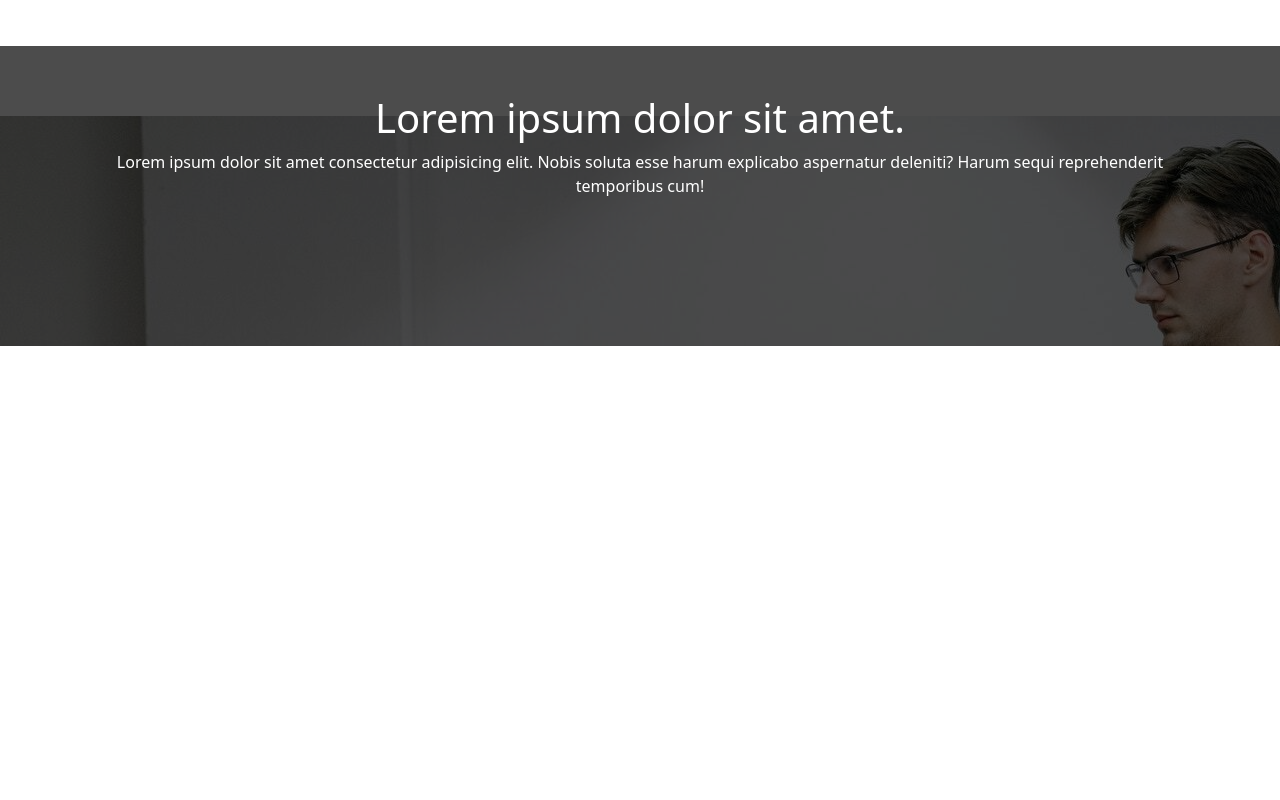
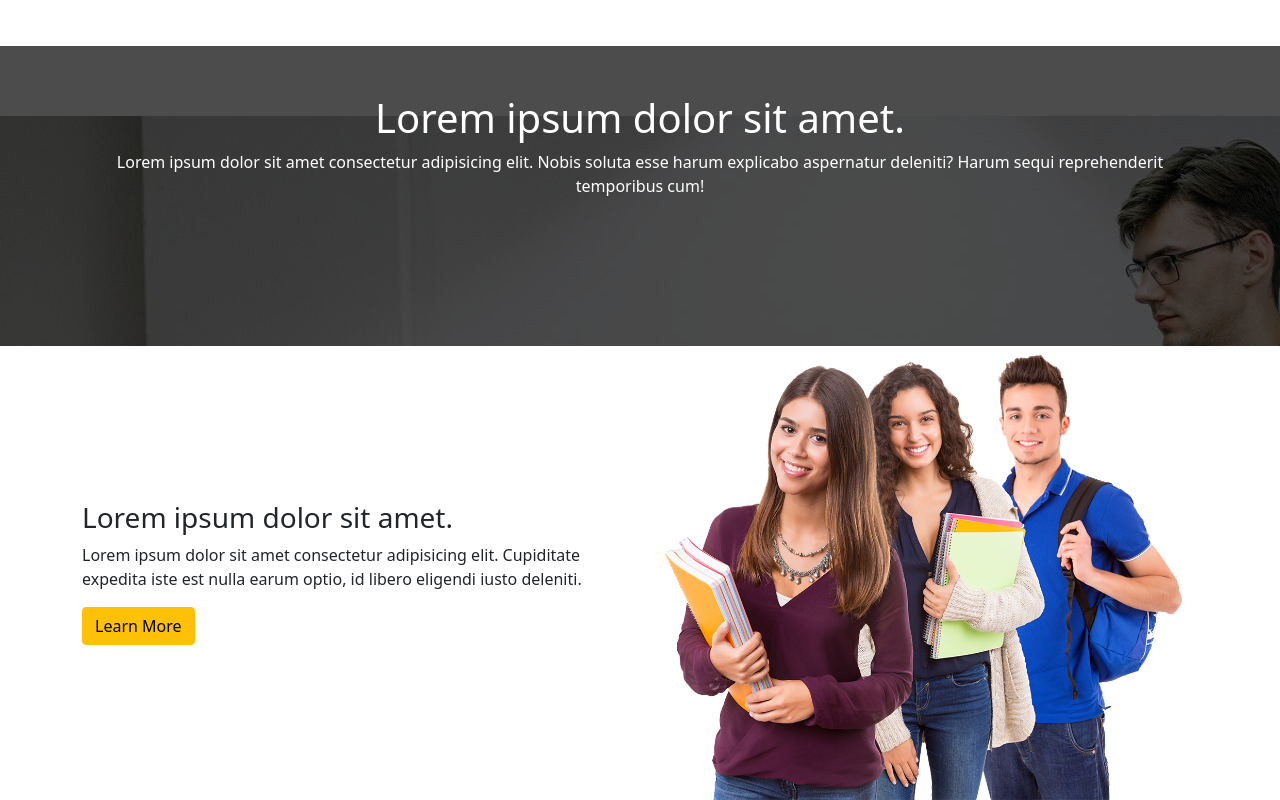
Before and after one commit to musagurbuz4661/Bootstrap-project, a plain HTML site: page index.html in a window 1280 px wide. Shown: the part 1307-2107 px from the top of the page. Before the commit the page ends 1653 px from the top, so only its background shows below. Drawn offline with nearby package versions, Linux system fonts and the light colour scheme.

Commit message:
home info

```diff
--- a/index.html
+++ b/index.html
@@ -126,7 +126,22 @@
     </div>
 </div>
 
+<!--------------------------- HOME INFO ---------------------------------->
+<div class="home-info">
+    <div class="container">
+        <div class="row">
+            <div class="col-md-6 align-self-center">
+                <h3>Lorem ipsum dolor sit amet.</h3>
+                <p>Lorem ipsum dolor sit amet consectetur adipisicing elit. Cupiditate expedita iste est nulla earum optio, id libero eligendi iusto deleniti.</p>
+                <button class="btn btn-warning">Learn More</button>
+            </div>
+            <div class="col-md-6">
+                <img src="assets/students.png" alt="" width="100%">
+            </div>
+        </div>
 
+    </div>
+</div>
 
 
 
```
